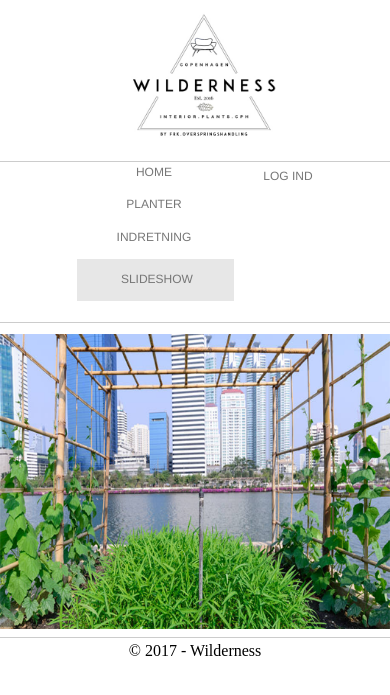
After one commit to Lass9782/eksamen, a PHP site: page /slideshow.php in a window 390 px wide. The commit adds this page. Shown: the top 695 px of the page. Run offline with PHP 8.4, Linux system fonts and the light colour scheme; some libraries are stand-ins or nearby versions.

Commit message:
Slideshow

```diff
--- a/CSS/logind.scss
+++ b/CSS/logind.scss
@@ -44,11 +44,11 @@ header {
         flex-wrap: wrap;
         justify-content: space-between;
         ul {
+            padding-right: 1%;
             padding-left: 1%;
-            padding-right: 1%;
             .gray {
                 background-color: #e7e7e7;
-                padding: 10px 10px 10px 10px;
+                padding: 10px 4px 10px 18px;
                 display: inline-block;
                 width: 84%;
             }
@@ -123,3 +123,33 @@ footer {
     text-align: center;
     padding-top: 1%;
 }
+
+
+/*Virker på skærme med 423px i breden*/
+
+@media screen and (max-width: 423px) {
+    header {
+        nav {
+            justify-content: center;
+            height: 130px;
+            ul {
+                li {
+                    display: block;
+                    text-align: center;
+                    padding-bottom: 10%;
+                }
+                a {
+                    padding-left: 11px;
+                }
+            }
+        }
+        #logind {
+            display: block;
+            .gray {
+                width: 100%;
+                padding-right: 0;
+                padding: 10px 10px 0px 3px;
+            }
+        }
+    }
+}
--- /dev/null
+++ b/CSS/slider.css
@@ -0,0 +1,14 @@
+.fadein {
+    position: relative;
+}
+
+.fadein img {
+    width: 100%;
+    height: auto;
+}
+
+.fadein img:not(:first-child) {
+    position: absolute;
+    left: 0;
+    top: 0;
+}
--- /dev/null
+++ b/CSS/slideshow.css
@@ -0,0 +1,132 @@
+@charset "UTF-8";
+/*Her impoterer jeg variables*/
+/*Så er der ingen uønsket margin*/
+/* line 6, C:/xampp/htdocs/eksamen/CSS/slideshow.scss */
+body,
+h1,
+h2,
+p,
+nav ul,
+nav li,
+div ul,
+div li {
+  margin: 0px;
+  padding: 0px; }
+
+/*Min wrapper*/
+/* line 19, C:/xampp/htdocs/eksamen/CSS/slideshow.scss */
+.wrapper {
+  width: 1920px;
+  max-width: 100%;
+  margin: 0 auto; }
+
+/*Header*/
+/* line 26, C:/xampp/htdocs/eksamen/CSS/slideshow.scss */
+header {
+  width: 960px;
+  margin: 0 auto;
+  max-width: 100%;
+  /*Min menu*/
+  /*Ul hvor linket går til log ind siden*/
+  /*Når man er logget ind kommer dette frem*/ }
+  /* line 30, C:/xampp/htdocs/eksamen/CSS/slideshow.scss */
+  header img {
+    width: 100%; }
+  /* line 34, C:/xampp/htdocs/eksamen/CSS/slideshow.scss */
+  header nav {
+    border-top: solid 1px #ccc;
+    border-bottom: solid 1px #ccc;
+    height: 38px;
+    display: flex;
+    flex-wrap: wrap;
+    justify-content: space-between; }
+    /* line 41, C:/xampp/htdocs/eksamen/CSS/slideshow.scss */
+    header nav ul {
+      padding-left: 1%;
+      padding-right: 1%; }
+      /* line 44, C:/xampp/htdocs/eksamen/CSS/slideshow.scss */
+      header nav ul .gray {
+        background-color: #e7e7e7;
+        padding: 10px 4px 10px 18px;
+        display: inline-block;
+        width: 24%; }
+      /* line 50, C:/xampp/htdocs/eksamen/CSS/slideshow.scss */
+      header nav ul li {
+        display: inline-block; }
+      /* line 53, C:/xampp/htdocs/eksamen/CSS/slideshow.scss */
+      header nav ul a {
+        text-decoration: none;
+        color: #777;
+        text-transform: uppercase;
+        font-family: "helvetica";
+        font-size: 12px; }
+    /* line 61, C:/xampp/htdocs/eksamen/CSS/slideshow.scss */
+    header nav .li1 {
+      padding-right: 25px; }
+  /* line 66, C:/xampp/htdocs/eksamen/CSS/slideshow.scss */
+  header #logind {
+    padding-top: 1%; }
+  /* line 70, C:/xampp/htdocs/eksamen/CSS/slideshow.scss */
+  header h4 {
+    font-family: "helvetica";
+    font-size: 12px;
+    text-transform: uppercase;
+    color: #777;
+    padding-right: 1%;
+    margin-top: 1%; }
+    /* line 77, C:/xampp/htdocs/eksamen/CSS/slideshow.scss */
+    header h4 a {
+      text-decoration: none;
+      font-family: "helvetica";
+      font-size: 12px;
+      text-transform: uppercase;
+      color: #777; }
+
+/*Min main*/
+/* line 88, C:/xampp/htdocs/eksamen/CSS/slideshow.scss */
+main {
+  width: 960px;
+  max-width: 100%;
+  margin: 0 auto;
+  display: flex;
+  flex-wrap: wrap;
+  justify-content: center;
+  padding-top: 1%;
+  padding-bottom: 1%;
+  border-bottom: solid 1px #ccc; }
+
+/*Footer*/
+/* line 101, C:/xampp/htdocs/eksamen/CSS/slideshow.scss */
+footer {
+  margin: 0 auto;
+  text-align: center;
+  padding-top: 1%; }
+
+/*Virker på skærme med 423px i breden*/
+@media screen and (max-width: 423px) {
+  /* line 110, C:/xampp/htdocs/eksamen/CSS/slideshow.scss */
+  header nav {
+    justify-content: center;
+    height: 160px; }
+    /* line 114, C:/xampp/htdocs/eksamen/CSS/slideshow.scss */
+    header nav ul .gray {
+      width: 100%;
+      padding-right: 0;
+      padding: 10px 10px 0px 3px; }
+    /* line 119, C:/xampp/htdocs/eksamen/CSS/slideshow.scss */
+    header nav ul li {
+      display: block;
+      text-align: center;
+      padding-bottom: 10%; }
+    /* line 124, C:/xampp/htdocs/eksamen/CSS/slideshow.scss */
+    header nav ul a {
+      padding-left: 34px; }
+  /* line 129, C:/xampp/htdocs/eksamen/CSS/slideshow.scss */
+  header #logind {
+    display: block; }
+  /* line 133, C:/xampp/htdocs/eksamen/CSS/slideshow.scss */
+  main {
+    flex-direction: column;
+    padding-top: 3%; } }
+
+/*# sourceMappingURL=slideshow.css.map */
--- /dev/null
+++ b/CSS/slideshow.scss
@@ -0,0 +1,137 @@
+        /*Her impoterer jeg variables*/
+
+        @import "variables";
+        /*Så er der ingen uønsket margin*/
+
+        body,
+        h1,
+        h2,
+        p,
+        nav ul,
+        nav li,
+        div ul,
+        div li {
+            margin: $marginnone;
+            padding: $marginnone;
+        }
+        /*Min wrapper*/
+
+        .wrapper {
+            width: 1920px;
+            max-width: 100%;
+            margin: 0 auto;
+        }
+        /*Header*/
+
+        header {
+            width: $width;
+            margin: 0 auto;
+            max-width: 100%;
+            img {
+                width: 100%;
+            }
+            /*Min menu*/
+            nav {
+                border-top: $border;
+                border-bottom: $border;
+                height: 38px;
+                display: flex;
+                flex-wrap: wrap;
+                justify-content: space-between;
+                ul {
+                    padding-left: 1%;
+                    padding-right: 1%;
+                    .gray {
+                        background-color: #e7e7e7;
+                        padding: 10px 4px 10px 18px;
+                        display: inline-block;
+                        width: 24%;
+                    }
+                    li {
+                        display: inline-block;
+                    }
+                    a {
+                        text-decoration: none;
+                        color: #777;
+                        text-transform: uppercase;
+                        font-family: $fontfamily;
+                        font-size: $fontsize;
+                    }
+                }
+                .li1 {
+                    padding-right: 25px;
+                }
+            }
+            /*Ul hvor linket går til log ind siden*/
+            #logind {
+                padding-top: 1%;
+            }
+            /*Når man er logget ind kommer dette frem*/
+            h4 {
+                font-family: $fontfamily;
+                font-size: $fontsize;
+                text-transform: uppercase;
+                color: #777;
+                padding-right: 1%;
+                margin-top: 1%;
+                a {
+                    text-decoration: none;
+                    font-family: $fontfamily;
+                    font-size: $fontsize;
+                    text-transform: uppercase;
+                    color: #777;
+                }
+            }
+        }
+        /*Min main*/
+
+        main {
+            width: $width;
+            max-width: 100%;
+            margin: 0 auto;
+            display: flex;
+            flex-wrap: wrap;
+            justify-content: center;
+            padding-top: 1%;
+            padding-bottom: 1%;
+            border-bottom: $border;
+        }
+        /*Footer*/
+
+        footer {
+            margin: 0 auto;
+            text-align: center;
+            padding-top: 1%;
+        }
+        /*Virker på skærme med 423px i breden*/
+
+        @media screen and (max-width: 423px) {
+            header {
+                nav {
+                    justify-content: center;
+                    height: 160px;
+                    ul {
+                        .gray {
+                            width: 100%;
+                            padding-right: 0;
+                            padding: 10px 10px 0px 3px;
+                        }
+                        li {
+                            display: block;
+                            text-align: center;
+                            padding-bottom: 10%;
+                        }
+                        a {
+                            padding-left: 34px;
+                        }
+                    }
+                }
+                #logind {
+                    display: block;
+                }
+            }
+            main {
+                flex-direction: column;
+                padding-top: 3%;
+            }
+        }
--- /dev/null
+++ b/JS/slideshow.js
@@ -0,0 +1,7 @@
+/*Slider*/
+$(function () {
+    $('.fadein img:gt(0)').hide();
+    setInterval(function () {
+        $('.fadein img:first-child').fadeOut(3000).next('img').fadeIn(3000).end().appendTo('.fadein');
+    }, 5000);
+});
--- a/insert.php
+++ b/insert.php
@@ -11,6 +11,7 @@ $username = $_SESSION['username'];
 /*Så kan dataen komme ind i vores database*/
 require_once "connect.php";
 /*Her for de forskellige variabler en værdig som brugeren indtaster på hjemmesiden*/
+/*Og her bliver informationerne sat ind i den tabel som er inført (Insert into post)*/
 $statement = $DBH->prepare("INSERT INTO post (imgSrc, imgAlt, heading, time, articleText, username) values(?, ?, ?, ?, ?, ?) ");
 /*Her kan man se hvilket spørgsmåltegn hver variabel udgør. Spørgsmålstegn 1 er f.eks. $imgSrc*/
 $statement->bindParam(1, $imgSrc);
--- /dev/null
+++ b/slideshow.php
@@ -0,0 +1,59 @@
+<?php session_start(); ?>
+    <!DOCTYPE html>
+    <html lang="en">
+
+    <head>
+        <meta charset="UTF-8">
+        <meta name="viewport" content="width=device-width, user-scalable=no, initial-scale=1.0, maximum-scale=1.0, minimum-scale=1.0">
+        <title>Slideshow</title>
+        <!--Stylesheet til selve slideshowet-->
+        <link rel="stylesheet" href="CSS/slider.css">
+        <!--Stylesheet til siden-->
+        <link rel="stylesheet" href="CSS/slideshow.css"> </head>
+
+    <body>
+        <!-- En wrapper til indholdet -->
+        <div class="wrapper">
+            <!-- Header med logo og menu -->
+            <header> <img src="IMG/header_img.jpg" alt="logo">
+                <nav>
+                    <ul id="ul1">
+                        <li class="li1"> <a href="index.php">HOME</a> </li>
+                        <li class="li1"> <a href="">Planter</a></li>
+                        <li class="li1"> <a href="slideshow.html">Indretning</a> </li>
+                        <!-- Den grå kasse om menupunktet -->
+                        <div class="gray">
+                            <li class="li1"> <a href="slideshow.php">Slideshow</a> </li>
+                        </div>
+                    </ul>
+                    <!-- Log ind menupunkt når man er logget ind -->
+                    <?php
+                    if(isset($_SESSION ['username']) && !empty($_SESSION['username'])){ ?>
+                        <h4>Hej
+                            <?php echo $_SESSION['username'];  ?> ,
+
+                            <a href="logout.php?logout=true">Log ud</a>
+                            </h4>
+                        <?php
+                    } else{
+                    ?>
+                            <!-- Log ind menupunkt når man ikke er logget ind -->
+                            <ul id="logind">
+                                <li><a href="logind.php">Log ind</a></li>
+                            </ul>
+                            <?php } ?>
+                </nav>
+            </header>
+            <!-- Main med slideshow -->
+            <main>
+                <div class="fadein"> <img src="IMG/slideshow-1.png" alt="det første slideshow billede"> <img src="IMG/slideshow-2.jpg" alt="det andet slideshow billede"> <img src="IMG/slideshow-3.png" alt="det tredje slideshow billede"> <img src="IMG/slideshow-4.png" alt="det fjerde slideshow billede"></div>
+            </main>
+            <footer> © 2017 - Wilderness</footer>
+        </div>
+        <!-- Det nyeste jquery script -->
+        <script src="https://ajax.googleapis.com/ajax/libs/jquery/3.1.1/jquery.min.js"></script>
+        <!--Mit slideshow script-->
+        <script src="JS/slideshow.js"></script>
+    </body>
+
+    </html>
```
Also changed, not shown: CSS/logind.css (+26 -3 lines), CSS/style.css (+52 -43 lines), CSS/style.scss (+22 -9 lines), index.php (+5 -2 lines), logind.php (+4 -3 lines), IMG/slideshow-1.png (added), IMG/slideshow-2.jpg (added), IMG/slideshow-3.png (added), IMG/slideshow-4.png (added), 3 other files.
